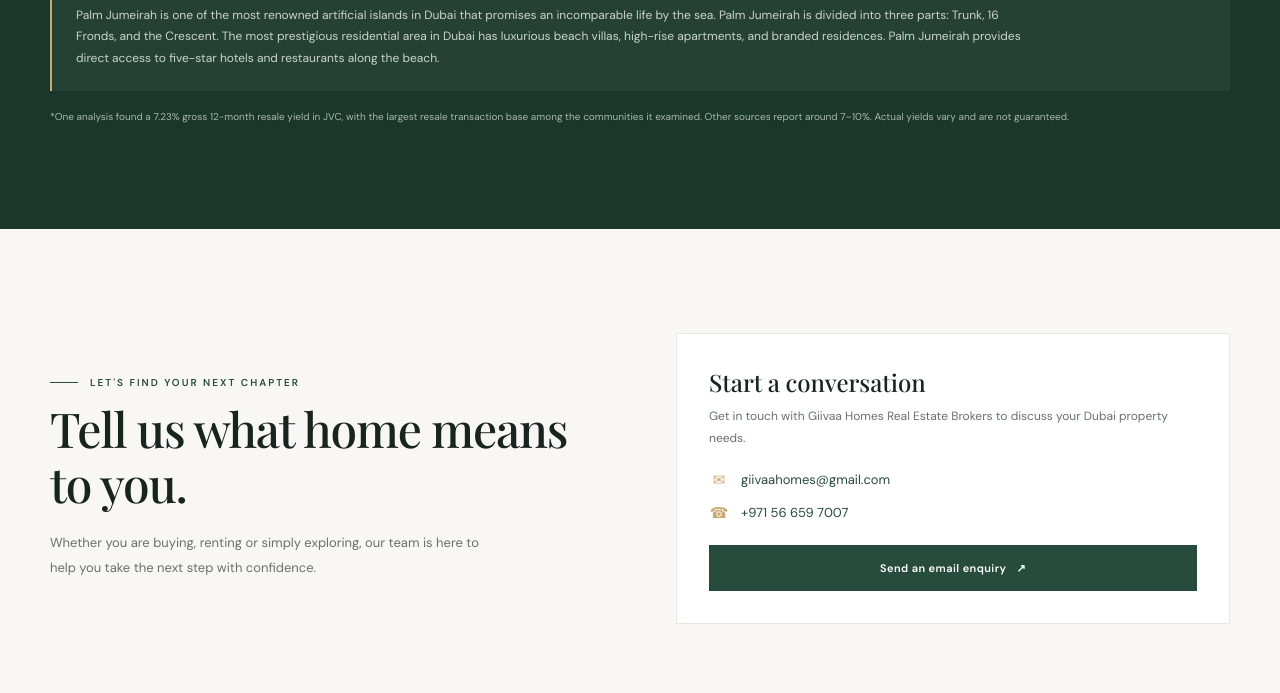
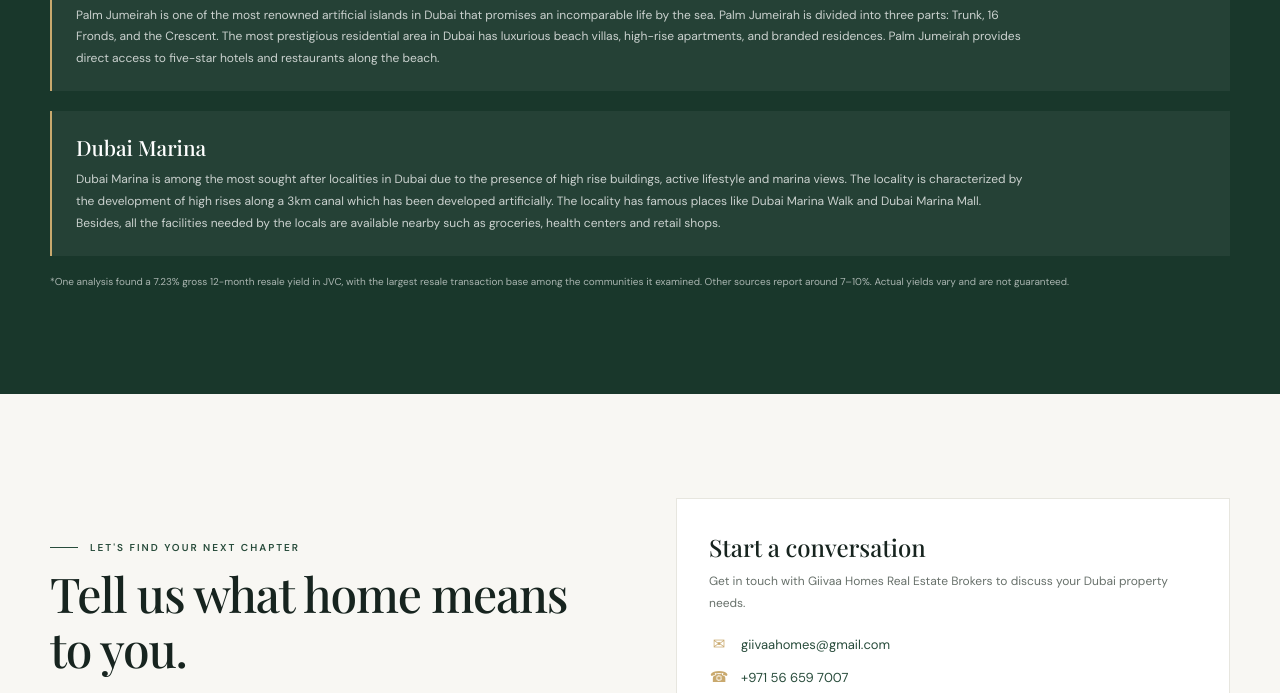
Before and after one commit to hineshthakkar/Giivaa-Homes, a plain HTML site: page index.html in a window 1280 px wide. Shown: the part 3115-3808 px from the top of the page. Drawn offline with nearby package versions, Linux system fonts and the light colour scheme.

Commit message:
Add Dubai Marina area details
Co-authored-by: Copilot <223556219+Copilot@users.noreply.github.com>

```diff
--- a/index.html
+++ b/index.html
@@ -366,7 +366,7 @@
         <div class="area-grid">
           <a class="area-card" href="#downtown-details"><img src="https://images.unsplash.com/photo-1512453979798-5ea266f8880c?auto=format&amp;fit=crop&amp;w=700&amp;q=75" alt="" loading="lazy"><div><h3>Downtown Dubai</h3><p>City energy, iconic views</p></div></a>
           <a class="area-card" href="#palm-details"><img src="https://images.unsplash.com/photo-1519046904884-53103b34b206?auto=format&amp;fit=crop&amp;w=700&amp;q=75" alt="" loading="lazy"><div><h3>Palm Jumeirah</h3><p>Waterfront living, island calm</p></div></a>
-          <a class="area-card" href="#properties"><img src="https://images.unsplash.com/photo-1511818966892-d7d671e672a2?auto=format&amp;fit=crop&amp;w=700&amp;q=75" alt="" loading="lazy"><div><h3>Dubai Marina</h3><p>Waterside walks, city life</p></div></a>
+          <a class="area-card" href="#marina-details"><img src="https://images.unsplash.com/photo-1511818966892-d7d671e672a2?auto=format&amp;fit=crop&amp;w=700&amp;q=75" alt="" loading="lazy"><div><h3>Dubai Marina</h3><p>Waterside walks, city life</p></div></a>
           <a class="area-card" href="#properties"><img src="https://images.unsplash.com/photo-1600607687939-ce8a6c25118c?auto=format&amp;fit=crop&amp;w=700&amp;q=75" alt="" loading="lazy"><div><h3>Emirates Hills</h3><p>Space, privacy, greenery</p></div></a>
           <a class="area-card" href="#contact" aria-label="Enquire about Jumeirah Village Circle"><img src="JVC.webp" alt="Aerial view of Jumeirah Village Circle's residential community" loading="lazy"><div><h3>Jumeirah Village Circle</h3><p>Studio &amp; 1-bed demand · 7.23%* gross yield</p></div></a>
         </div>
@@ -377,6 +377,10 @@
         <article class="area-detail" id="palm-details">
           <h3>Palm Jumeirah</h3>
           <p>Palm Jumeirah is one of the most renowned artificial islands in Dubai that promises an incomparable life by the sea. Palm Jumeirah is divided into three parts: Trunk, 16 Fronds, and the Crescent. The most prestigious residential area in Dubai has luxurious beach villas, high-rise apartments, and branded residences. Palm Jumeirah provides direct access to five-star hotels and restaurants along the beach.</p>
+        </article>
+        <article class="area-detail" id="marina-details">
+          <h3>Dubai Marina</h3>
+          <p>Dubai Marina is among the most sought after localities in Dubai due to the presence of high rise buildings, active lifestyle and marina views. The locality is characterized by the development of high rises along a 3km canal which has been developed artificially. The locality has famous places like Dubai Marina Walk and Dubai Marina Mall. Besides, all the facilities needed by the locals are available nearby such as groceries, health centers and retail shops.</p>
         </article>
         <p class="disclaimer">*One analysis found a 7.23% gross 12-month resale yield in JVC, with the largest resale transaction base among the communities it examined. Other sources report around 7–10%. Actual yields vary and are not guaranteed.</p>
       </div>
```
